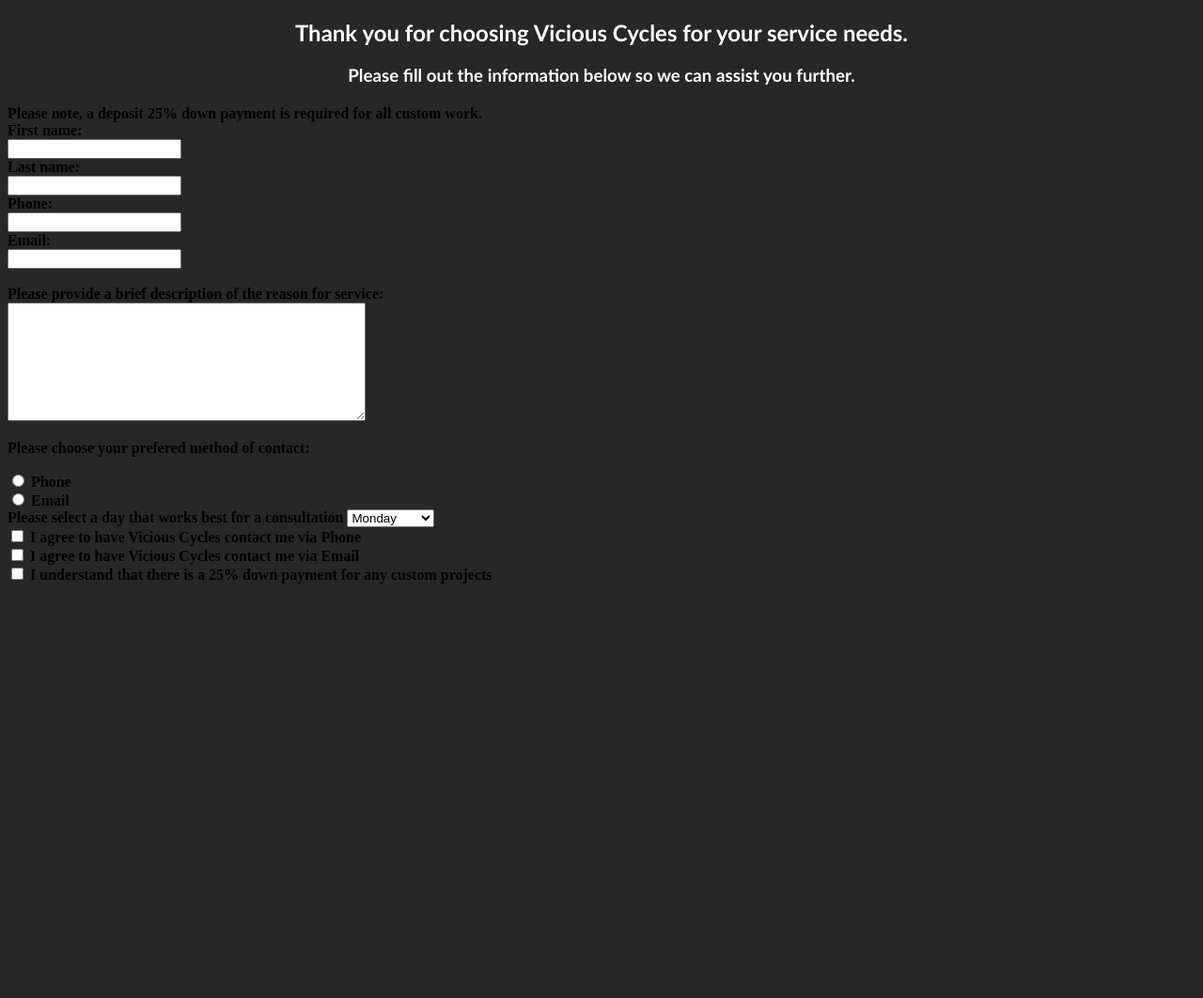
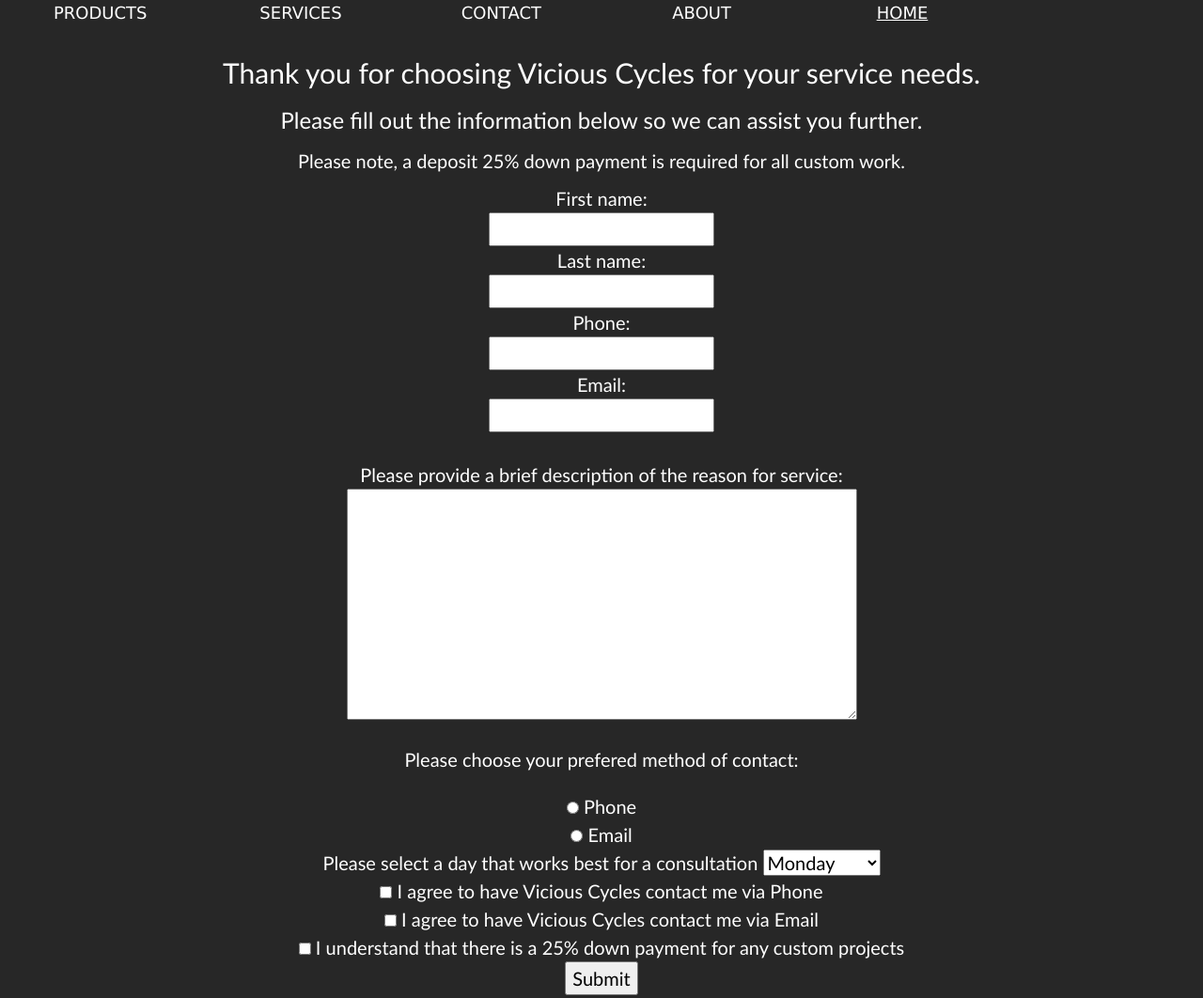
Before and after one commit to elhicks01/Vicious-Cycles, a plain HTML site: page html/scheduleService.html in a window 1280 px wide. Shown: the whole page at 94% size. Before the commit the page ends 800 px from the top, so only its background shows below. Drawn offline with nearby package versions, Linux system fonts and the light colour scheme.

Commit message:
Finished updating the schedule service form and have working links to homepage

```diff
--- a/css/style.css
+++ b/css/style.css
@@ -9,7 +9,7 @@ header{
  color: white;
 }
 
-h1, h2, h3{
+h1, h2, h3, h4{
     color: white;
     font-family: 'Gill Sans', 'Gill Sans MT', Calibri, 'Trebuchet MS', sans-serif;
     text-align: center;
@@ -18,3 +18,9 @@ h1, h2, h3{
 input [type=text] {
     width: 46%;
 }
+
+form{
+    color: white;
+    font-family: 'Gill Sans', 'Gill Sans MT', Calibri, 'Trebuchet MS', sans-serif;
+    text-align: center;
+}
--- a/html/scheduleService.html
+++ b/html/scheduleService.html
@@ -5,12 +5,20 @@
     <meta http-equiv="X-UA-Compatible" content="IE=edge">
     <meta name="viewport" content="width=device-width, initial-scale=1.0">
     <title>Vicious Cycles Schedule Service</title>
+    <link rel="stylesheet" href="https://www.w3schools.com/w3css/4/w3.css">
     <link rel="stylesheet" href="/css/style.css">
 </head>
 <body>
+  <header class="m2-row">
+    <div class="w3-col m2 w3-center">PRODUCTS</div>
+    <div class="w3-col m2 w3-center">SERVICES</div>
+    <div class="w3-col m2 w3-center">CONTACT</div>
+    <div class="w3-col m2 w3-center">ABOUT</div>
+    <div class="w3-col m2 w3-center"><a href="index.html">HOME</a></div>
+</header><br><br>
     <h2> Thank you for choosing Vicious Cycles for your service needs.</h2>
     <h3> Please fill out the information below so we can assist you further.</h3>
-    <h4> Please note, a deposit 25% down payment is required for all custom work.
+    <h4> Please note, a deposit 25% down payment is required for all custom work.<h4>
     <form>
         <label for="fname">First name:</label><br>
         <input type="text" id="fname" name="fname"><br>
@@ -45,7 +53,8 @@
   <input type="checkbox" id="emailAgreement" name="emailAgreement" value="iAgree">
   <label for="emailAgreement"> I agree to have Vicious Cycles contact me via Email</label><br>
   <input type="checkbox" id="downpayment" name="downpayment" value="iAgree">
-  <label for="downpayment"> I understand that there is a 25% down payment for any custom projects </label>
+  <label for="downpayment"> I understand that there is a 25% down payment for any custom projects </label><br>
+  <input type="submit" value="Submit">
     </form>
 
 </body>
```
Also changed, not shown: html/index.html (+1 -0 lines).
